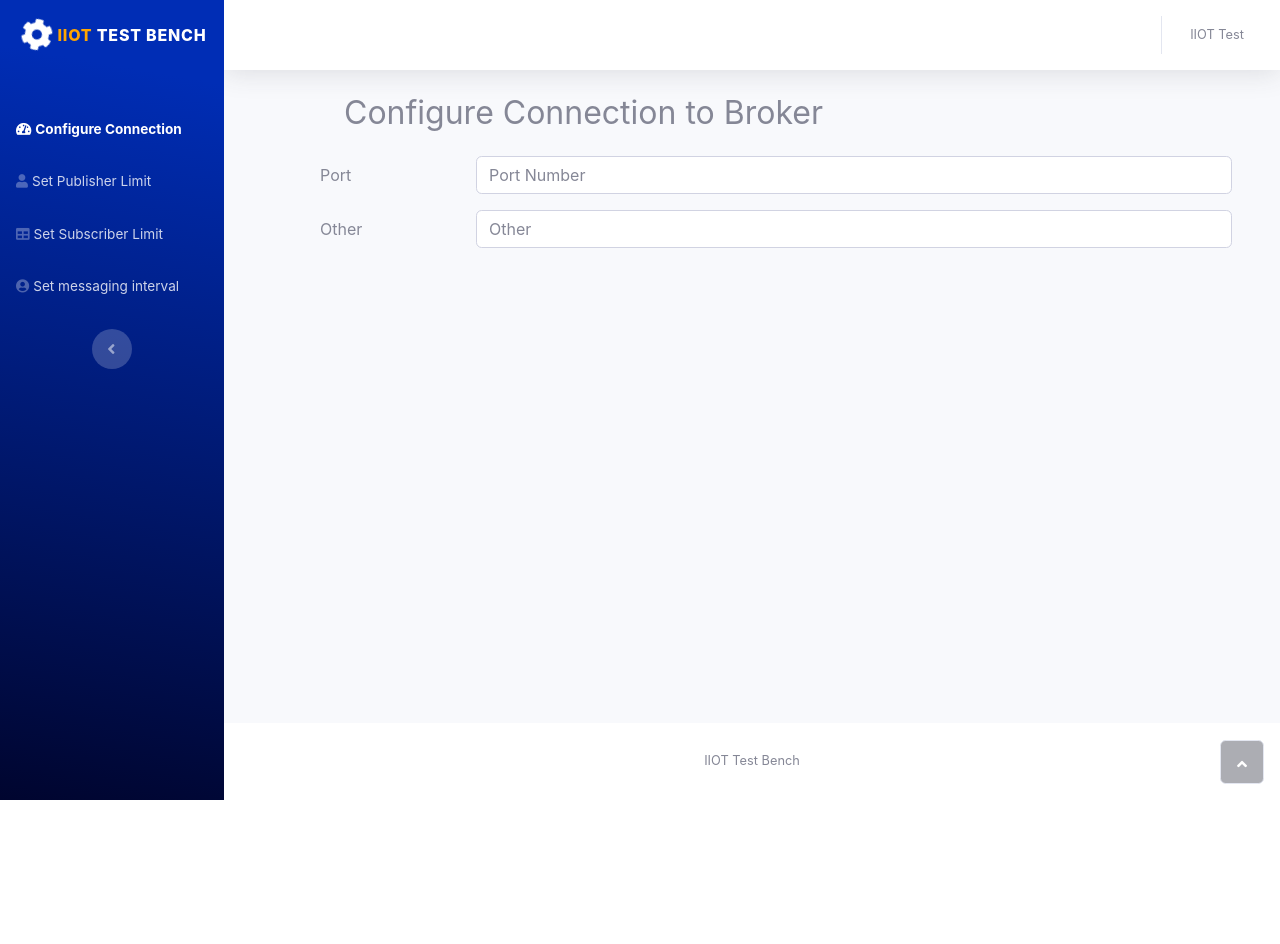
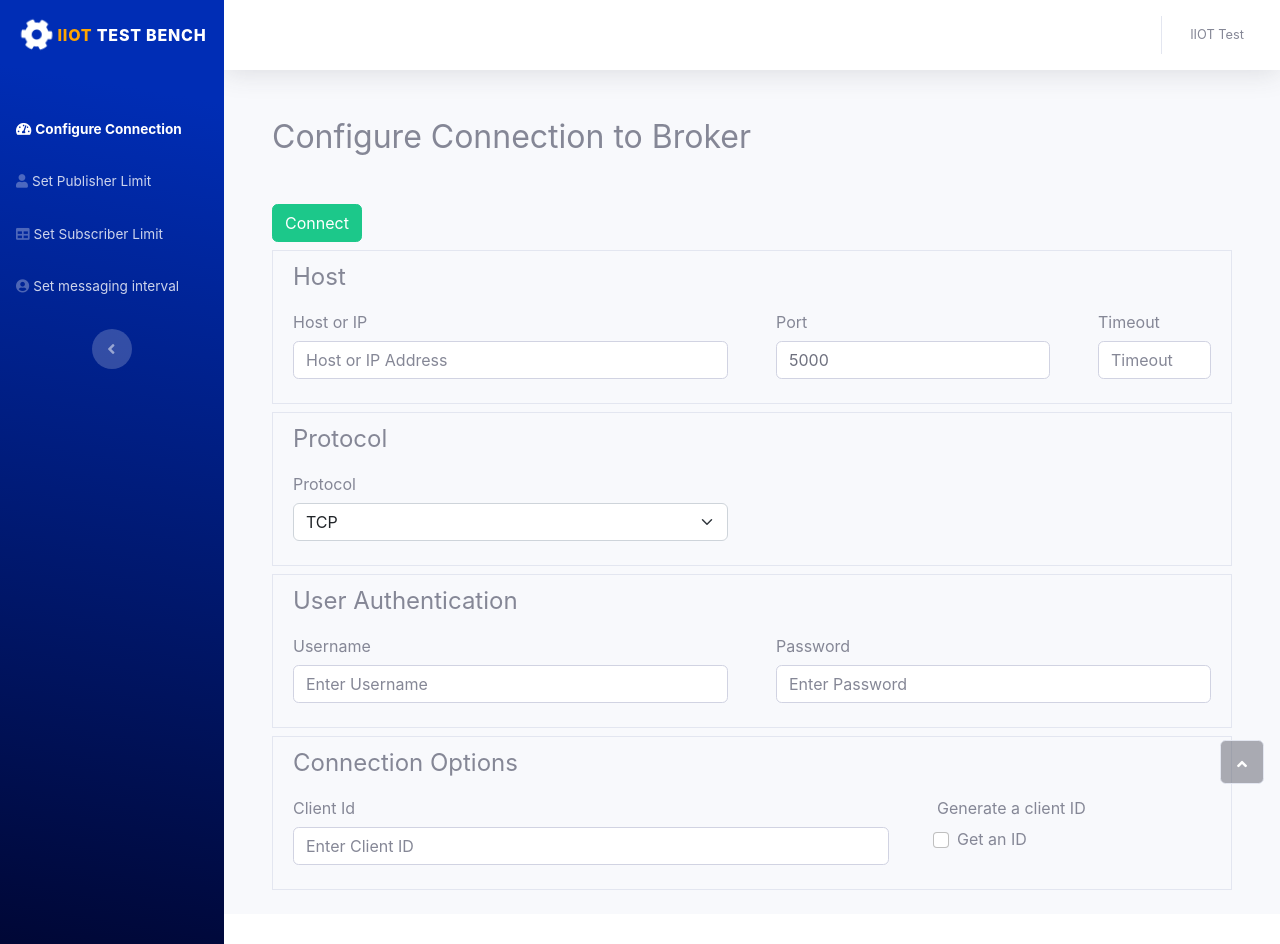
Before and after one commit to ManassehGit/IIOT-Test-Bench, a React (Create React App) app: page /configconn in a window 1280 px wide. Shown: the top 944 px of the page. Before the commit the page ends 800 px from the top, so only its background shows below. Built offline with nearby package versions, Linux system fonts and the light colour scheme.

Commit message:
Add connection to broker form

```diff
--- a/public/assets/css/styles.css
+++ b/public/assets/css/styles.css
@@ -10,3 +10,15 @@
   justify-content: center;
   align-items: center;
 }
+
+@media screen and (max-width: 767px) {
+  .container-fluid{
+    padding-left: 0rem;
+    padding-right: 0rem;
+  }
+}
+
+
+/*
+.container, .container-fluid, .container-lg, .container-md, .container-xl
+*/
--- a/src/modules/Dashboard/ConnSettings/ConfigBroker.jsx
+++ b/src/modules/Dashboard/ConnSettings/ConfigBroker.jsx
@@ -2,23 +2,96 @@ import React from 'react'
 
 const ConfigBroker = () => {
   return (
-    <div className='container'>
+    <div className=''>
 
-        <div className='container m-4'>
-        <h2 className='m-4'>Configure Connection to Broker</h2>
+        <div className='m-4'>
+        <div>
+        <h2 className='my-5'>Configure Connection to Broker</h2>
+        <button type="button" class="btn btn-success">Connect</button>
+        </div>
         <form>
+          <fieldset className='border p-2 my-2'>
+            <legend className='col'>Host</legend>
             <div className="form-group row">
-                <label htmlFor="port" className="col-sm-2 col-form-label">Port</label>
-                <div className="col-sm-10">
-                <input type="text" className="form-control" id="port" placeholder="Port Number" />
+                <div className="col-md-6" >
+                <label htmlFor="host" className="col col-form-label">Host or IP</label>
+                <div className="col">
+                <input type="text" className="form-control" id="host" placeholder="Host or IP Address" />
+                </div>
+                </div>
+
+                <div className="col-md-4" >
+                <label htmlFor="port" className="col col-form-label">Port</label>
+                <div className="col">
+                <input type="number" className="form-control" id="port" placeholder="Port Number" value={"5000"}/>
+                </div>
+                </div>
+
+                <div className="col-md-2" >
+                <label htmlFor="timeout" className="col col-form-label">Timeout</label>
+                <div className="col">
+                <input type="number" className="form-control" id="timeout" placeholder="Timeout" />
+                </div>
                 </div>
             </div>
-            <div className="form-group row mt-2">
-                <label htmlFor="other" className="col-sm-2 col-form-label">Other</label>
-                <div className="col-sm-10">
-                <input type="text" className="form-control" id="other" placeholder="Other" />
+          </fieldset>
+
+          <fieldset className='border p-2 my-2'>
+          <legend className='col'>Protocol</legend>
+            <div className="form-group row">
+                <div className="col-md-6" >
+                <label htmlFor="protocol" className="col col-form-label">Protocol</label>
+                <div className="col">
+                  <select class="form-select" aria-label="Select protocol">
+                  <option selected value="tcp">TCP</option>
+                  <option value="ssl">SSL</option>
+                  </select>
+                </div>
                 </div>
             </div>
+          </fieldset>
+
+          <fieldset className='border p-2 my-2'>
+          <legend className='col'>User Authentication</legend>
+            <div className="form-group row">
+                <div className="col-md-6" >
+                <label htmlFor="username" className="col col-form-label">Username</label>
+                <div className="col">
+                <input type="text" className="form-control" id="username" placeholder="Enter Username" />
+                </div>
+                </div>
+                <div className="col-md-6" >
+                <label htmlFor="password" className="col col-form-label">Password</label>
+                <div className="col">
+                <input type="text" className="form-control" id="password" placeholder="Enter Password" />
+                </div>
+                </div>
+            </div>
+          </fieldset>
+
+          <fieldset className='border p-2 my-2'>
+          <legend className='col'>Connection Options</legend>
+            <div className="form-group row">
+                <div className="col-md-8" >
+                <label htmlFor="clientid" className="col col-form-label">Client Id</label>
+                <div className="col">
+                <input type="text" className="form-control" id="clientid" placeholder="Enter Client ID" />
+                </div>
+                </div>
+                <div className="col-md-4" >
+                <label htmlFor="randomid" className="col col-form-label">Generate a client ID</label>
+                <div className="col">
+                <div class="form-check">
+                <input class="form-check-input" type="checkbox" value="" id="generateid" />
+                <label class="form-check-label" for="generateid">
+                  Get an ID
+                </label>
+              </div>
+                </div>
+                </div>
+            </div>
+          </fieldset>
+
         </form>
         </div>
     </div>
```
